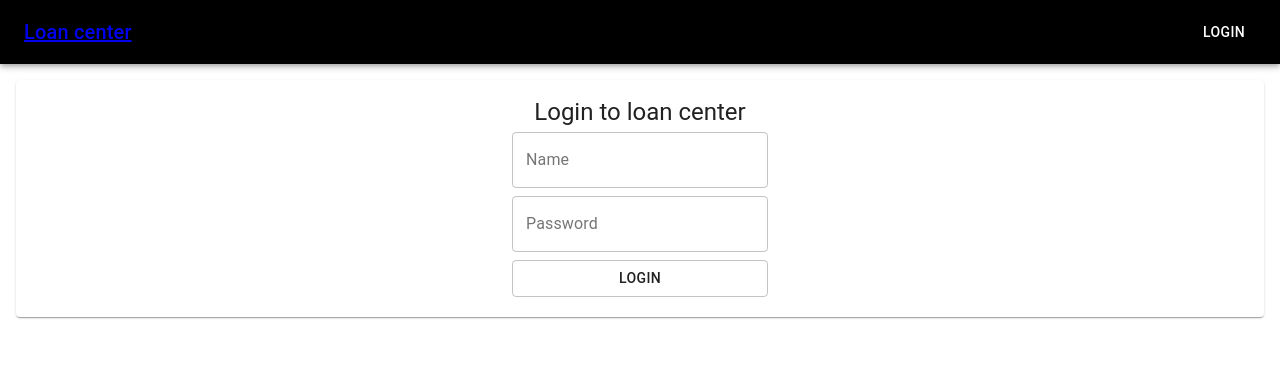
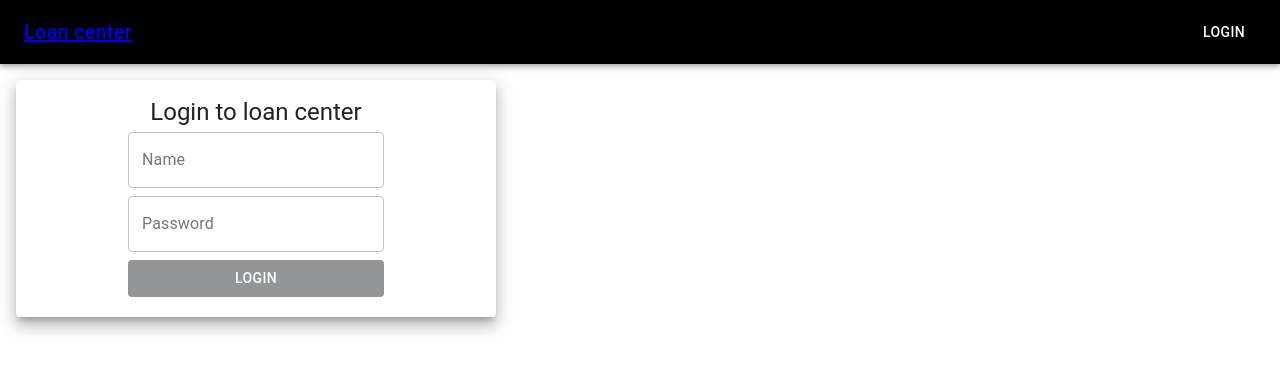
Before and after one commit to GregoryWasz/Loan-center-frontend, a React (Create React App) app: page / in a window 1280 px wide. Shown: the top 372 px of the page. Built offline with nearby package versions, Linux system fonts and the light colour scheme.

Commit message:
Added styling to login

```diff
--- a/src/components/Login.jsx
+++ b/src/components/Login.jsx
@@ -11,8 +11,12 @@ const useStyles = makeStyles((theme) => ({
   paper: {
     margin: "1rem",
     padding: "1rem",
+    paddingRight: "5rem",
+    paddingLeft: "5rem",
     display: "flex",
     justifyContent: "center",
+    maxWidth: "20rem",
+    maxHeight: "20rem",
   },
   form: {
     display: "flex",
@@ -21,13 +25,15 @@ const useStyles = makeStyles((theme) => ({
     flexDirection: "column",
   },
   loginTypo: {
-    margin: "0.2rem",
+    spacing: "0.25rem",
   },
   loginForm: {
     margin: "0.25rem",
   },
   button: {
     margin: "0.25rem",
+    backgroundColor: "#939597",
+    color: "#FFFFFF",
   },
   message: {
     margin: "0.25rem",
@@ -70,7 +76,7 @@ export default function Login() {
   }
 
   return (
-    <Paper className={classes.paper}>
+    <Paper elevation={10} className={classes.paper}>
       <form className={classes.form}>
         <Typography className={classes.login} variant="h5">
           Login to loan center
@@ -98,7 +104,6 @@ export default function Login() {
         <Button
           className={classes.button}
           fullWidth={true}
-          variant="outlined"
           onClick={handleLogin}
         >
           Login
```
